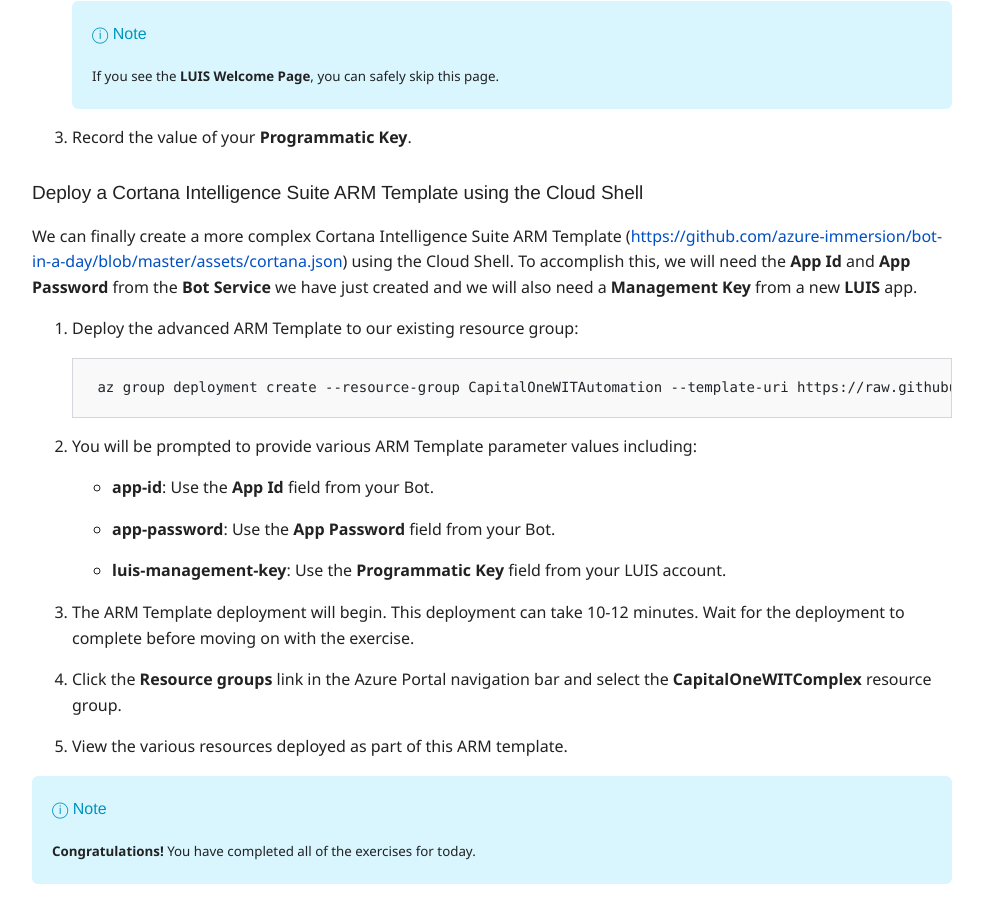
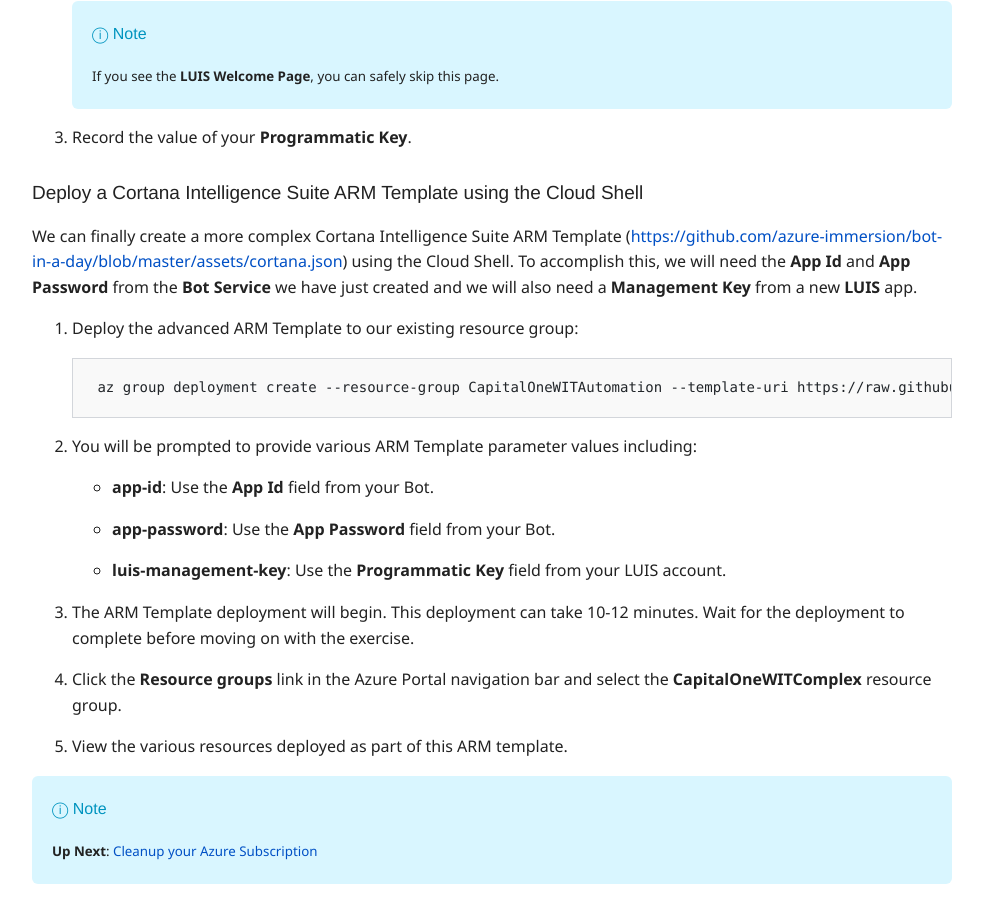
Before and after one commit to scook-valorem/bot-in-a-day, a Jekyll site: the page built from arm.md, in a window 1280 px wide and 900 px high, scrolled down 2853 px. Shown: the whole window, without its empty margins (243-1226 px from the left). Built offline with Jekyll 4.4.1, drawn with Linux system fonts in a browser that asks for light colours; nearby versions of some CDN libraries.

Commit message:
Update arm.md

```diff
--- a/arm.md
+++ b/arm.md
@@ -139,4 +139,4 @@
 
 1. View the various resources deployed as part of this ARM template.
 
-> **Congratulations!** You have completed all of the exercises for today.
+> **Up Next**: [Cleanup your Azure Subscription](cleanup.html)
```
